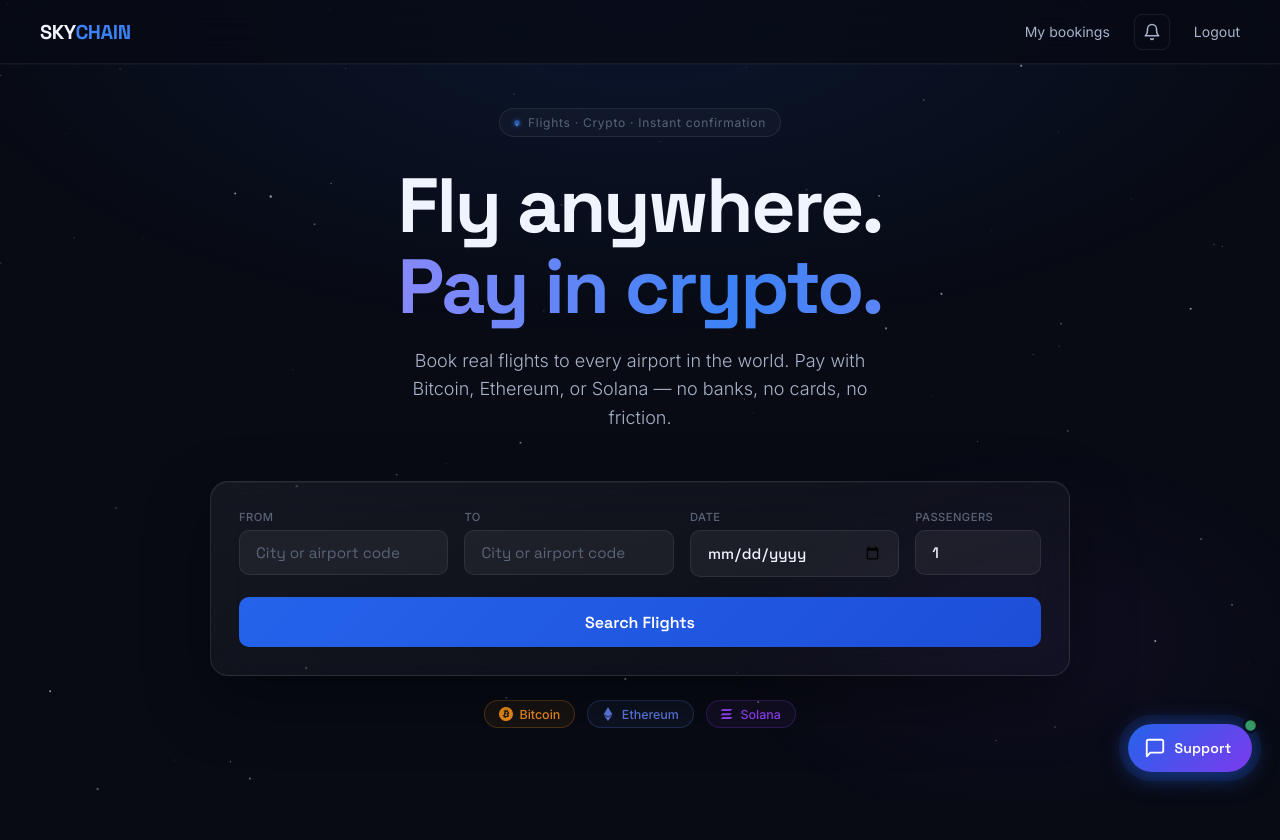
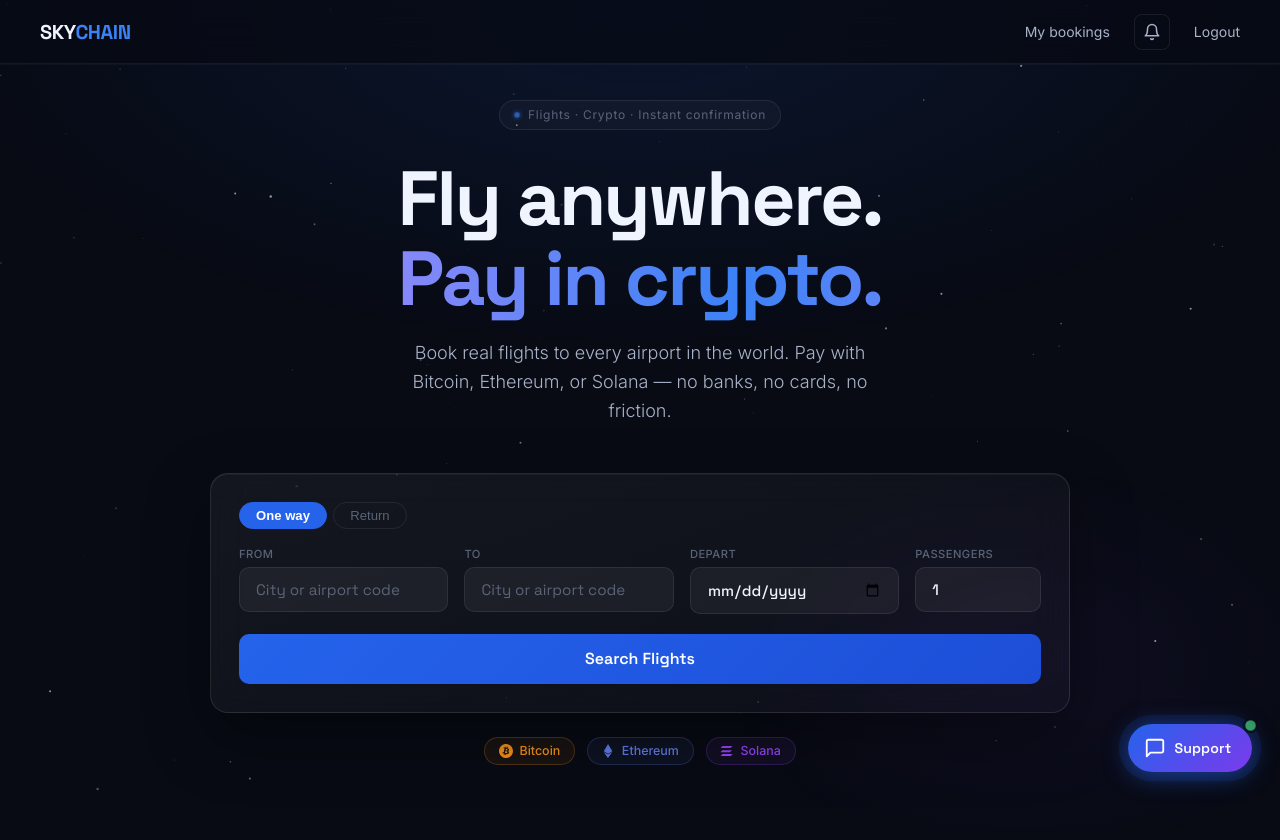
Before and after one commit to Dennis433/flight_booking, a Flask app: page / in a window 1280 px wide. Shown: the top 840 px of the page. Run offline with Flask 3, Linux system fonts and the light colour scheme; the visitor is signed in with stand-in values (Sample User, id 1); data that the repository does not hold is empty; some libraries are stand-ins or nearby versions.

Commit message:
Implement trip type toggle for flight search
Added trip type toggle buttons for one way and return flights, along with associated styles and JavaScript functionality.

```diff
--- a/templates/index.html
+++ b/templates/index.html
@@ -19,6 +19,12 @@
 
     {% if session.get('user_id') %}
     <div class="search-box">
+      <!-- Trip type toggle -->
+      <div class="trip-toggle">
+        <button class="trip-btn active" id="btn-oneway" onclick="setTripType('oneway')">One way</button>
+        <button class="trip-btn" id="btn-return" onclick="setTripType('return')">Return</button>
+      </div>
+
       <div class="search-row">
         <div class="input-group" style="position:relative">
           <label for="origin">From</label>
@@ -31,8 +37,12 @@
           <div class="ac-dropdown" id="destination-dropdown"></div>
         </div>
         <div class="input-group">
-          <label for="date">Date</label>
+          <label for="date">Depart</label>
           <input type="date" id="date" />
+        </div>
+        <div class="input-group" id="return-date-group" style="display:none">
+          <label for="return-date">Return</label>
+          <input type="date" id="return-date" />
         </div>
         <div class="input-group">
           <label for="passengers">Passengers</label>
@@ -450,6 +460,30 @@ switchTab('popular');
 
 
 <style>
+/* ── Trip type toggle ───────────────────────────────── */
+.trip-toggle {
+  display: flex;
+  gap: 0.4rem;
+  margin-bottom: 1.1rem;
+}
+.trip-btn {
+  background: transparent;
+  border: 1px solid var(--border);
+  color: var(--text-3);
+  border-radius: 20px;
+  padding: 0.3rem 1rem;
+  font-size: 0.82rem;
+  cursor: pointer;
+  transition: all 0.15s;
+}
+.trip-btn:hover { border-color: var(--border-h); color: var(--text); }
+.trip-btn.active {
+  background: var(--blue);
+  border-color: var(--blue);
+  color: #fff;
+  font-weight: 600;
+}
+
 /* ── Hero additions ─────────────────────────────────── */
 .hero-eyebrow {
   display: inline-flex;
@@ -835,6 +926,41 @@ switchTab('popular');
 </style>
 
 <script>
+// ── Trip type ─────────────────────────────────────────
+let tripType = 'oneway';
+
+function setTripType(type) {
+  tripType = type;
+  document.getElementById('btn-oneway').classList.toggle('active', type === 'oneway');
+  document.getElementById('btn-return').classList.toggle('active', type === 'return');
+  const returnGroup = document.getElementById('return-date-group');
+  returnGroup.style.display = type === 'return' ? '' : 'none';
+  if (type === 'return') {
+    // Default return date to 7 days after depart date
+    const depart = document.getElementById('date').value;
+    if (depart && !document.getElementById('return-date').value) {
+      const d = new Date(depart);
+      d.setDate(d.getDate() + 7);
+      document.getElementById('return-date').value = d.toISOString().split('T')[0];
+    }
+  }
+}
+
+// Keep return date always after depart date
+document.addEventListener('DOMContentLoaded', () => {
+  document.getElementById('date')?.addEventListener('change', () => {
+    if (tripType === 'return') {
+      const depart = document.getElementById('date').value;
+      const ret    = document.getElementById('return-date').value;
+      if (depart && (!ret || ret <= depart)) {
+        const d = new Date(depart);
+        d.setDate(d.getDate() + 7);
+        document.getElementById('return-date').value = d.toISOString().split('T')[0];
+      }
+    }
+  });
+});
+
 function prefillSearch(origin, dest) {
   {% if session.get('user_id') %}
   const originEl = document.getElementById('origin');
```
Also changed, not shown: other parts of templates/index.html (+57 -0 lines).
